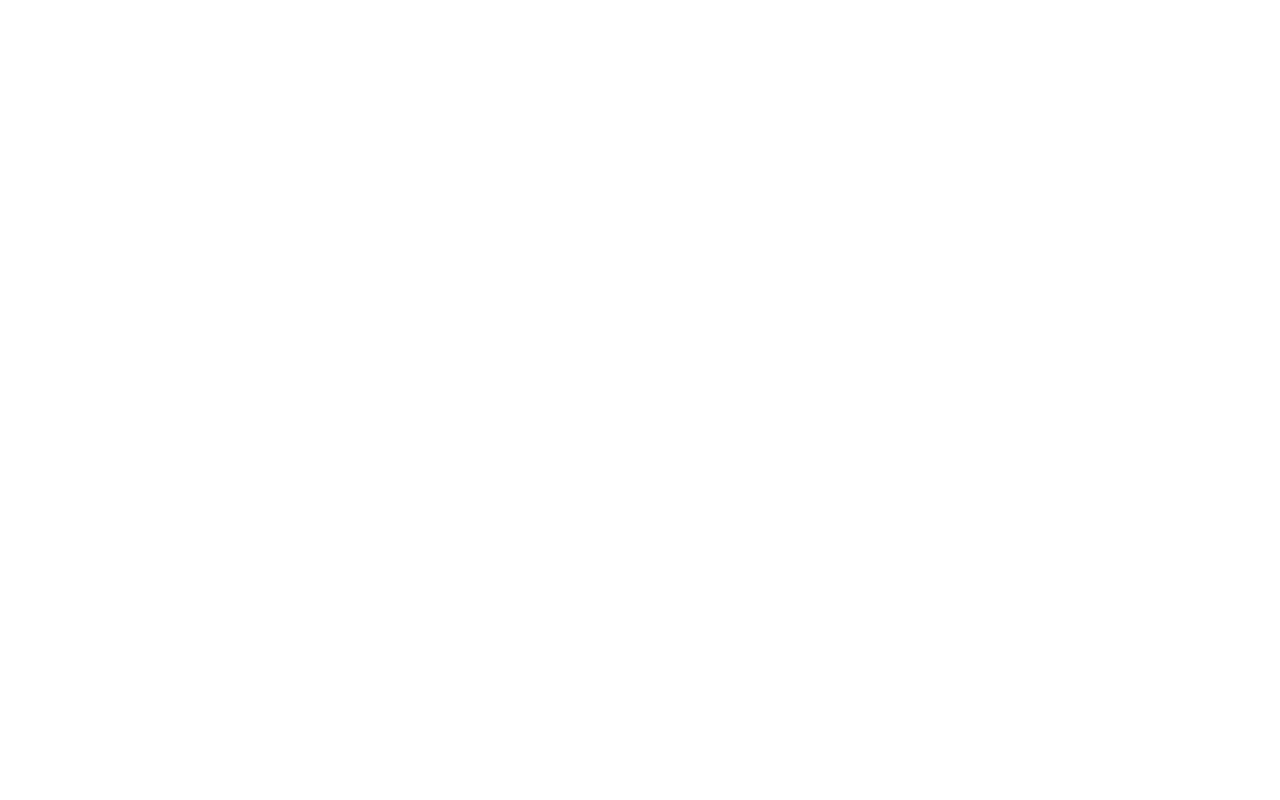
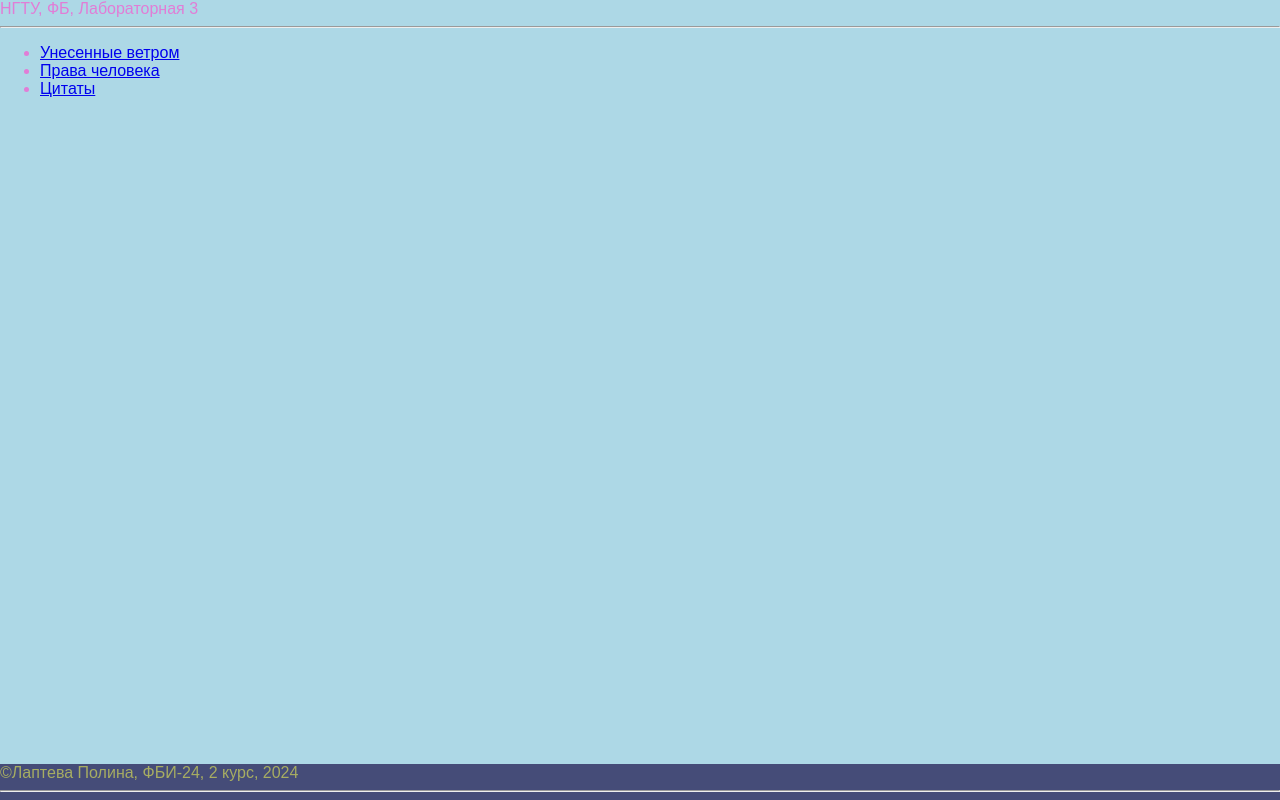
Before and after one commit to laptevapv/web-front-labs, a plain HTML site: page lab3/lab3.html in a window 1280 px wide. Drawn offline with Linux system fonts and the light colour scheme.

Commit message:
Цитаты в меню

```diff
--- a/lab3/lab3.html
+++ b/lab3/lab3.html
@@ -1,11 +1,34 @@
 <!DOCTYPE html>
-<html lang="en">
+<html lang="ru">
 <head>
     <meta charset="UTF-8">
     <meta name="viewport" content="width=device-width, initial-scale=1.0">
     <title>Лаптева Полина Владимировна. Лабораторная 3</title>
+    <link rel="stylesheet" href="../main.css">
 </head>
 <body>
+    <body>
+        <header>
+            НГТУ, ФБ, Лабораторная 3
+            <hr>
+        </header>
+
+        <main></main>
+
+        <footer>
+            &copy;Лаптева Полина, ФБИ-24, 2 курс, 2024
+            <hr>
+        </footer>
+        <ul>
+
+            <li><a href="gone.html"> Унесенные ветром </a></li>
+            <li><a href="text.html"> Права человека </a></li>
+            <li><a href="citations.html"> Цитаты</a></li>
+
+        </ul>
+
+    </body>
+
 
 </body>
 </html>
```
